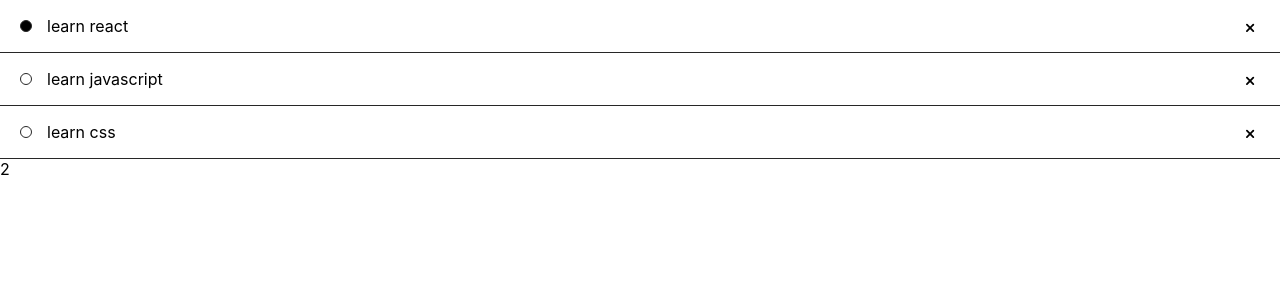
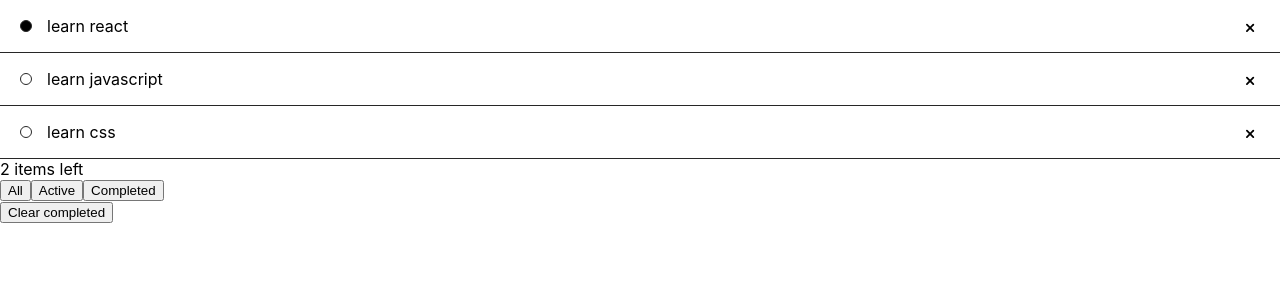
Before and after one commit to didiersnake/todo-app, a React (Create React App) app: page / in a window 1280 px wide. Shown: the top 300 px of the page. Built offline with nearby package versions, Linux system fonts and the light colour scheme; the HTML template or start-up script is replaced by a standard one.

Commit message:
content display

```diff
--- a/src/features/TodoList.js
+++ b/src/features/TodoList.js
@@ -7,18 +7,35 @@ export const TodoList = () => {
   const [state, setState] = useState("all");
   const todoItems = useSelector(selectAllTodo);
 
+  const handleClick = (status_) => {
+    Boolean(status_)
+      ? setActiveItems((prevState) => prevState + 1)
+      : setActiveItems((prevState) => prevState - 1);
+  };
+
+  // fetch uncompleted items number
   const itemsLeft = todoItems.filter((item) => {
     return Boolean(item.active);
   });
   const [activeItems, setActiveItems] = useState(itemsLeft.length);
 
-  const handleClick = (status_) => {
-    Boolean(status_)
-      ? setActiveItems((prevState) => prevState + 1)
-      : setActiveItems((prevState) => prevState - 1);
+ /*
 
-  };
+  // fetch completed topics
+  const completedItems = todoItems.map((item) => {
+    return (
+      Boolean(!item.active) && (
+        <TodoItem
+          key={item.id}
+          text={item.text}
+          status_={item.active}
+          onClick={handleClick}
+        />
+      )
+    );
+  });
 
+  //fetch all items
   const todoList = todoItems.map((item) => {
     return (
       <TodoItem
@@ -30,11 +47,64 @@ export const TodoList = () => {
     );
   });
 
+ */
+  const displayStatus = (status) => {
+    return setState(status);
+  };
+
+  let content;
+  if (state === "all") {
+    content = todoItems.map((item) => {
+      return (
+        <TodoItem
+          key={item.id}
+          text={item.text}
+          status_={item.active}
+          onClick={handleClick}
+        />
+      );
+    });
+  } else if (state === "active") {
+    content = todoItems.map((item) => {
+      return (
+        Boolean(item.active) && (
+          <TodoItem
+            key={item.id}
+            text={item.text}
+            status_={item.active}
+            onClick={handleClick}
+          />
+        )
+      );
+    });
+  } else if (state === "completed") {
+    content = todoItems.map((item) => {
+      return (
+        Boolean(!item.active) && (
+          <TodoItem
+            key={item.id}
+            text={item.text}
+            status_={item.active}
+            onClick={handleClick}
+          />
+        )
+      );
+    });
+  }
+
   return (
     <div>
-      {todoList}
+      {content}
       <div>
-        <div>{activeItems}</div>
+        <div>{`${activeItems} items left`}</div>
+        <div>
+          <button onClick={() => displayStatus("all")}>All</button>
+          <button onClick={() => displayStatus("active")}>Active</button>
+          <button onClick={() => displayStatus("completed")}>Completed</button>
+        </div>
+        <div>
+            <button>Clear completed</button>
+        </div>
       </div>
     </div>
   );
```
